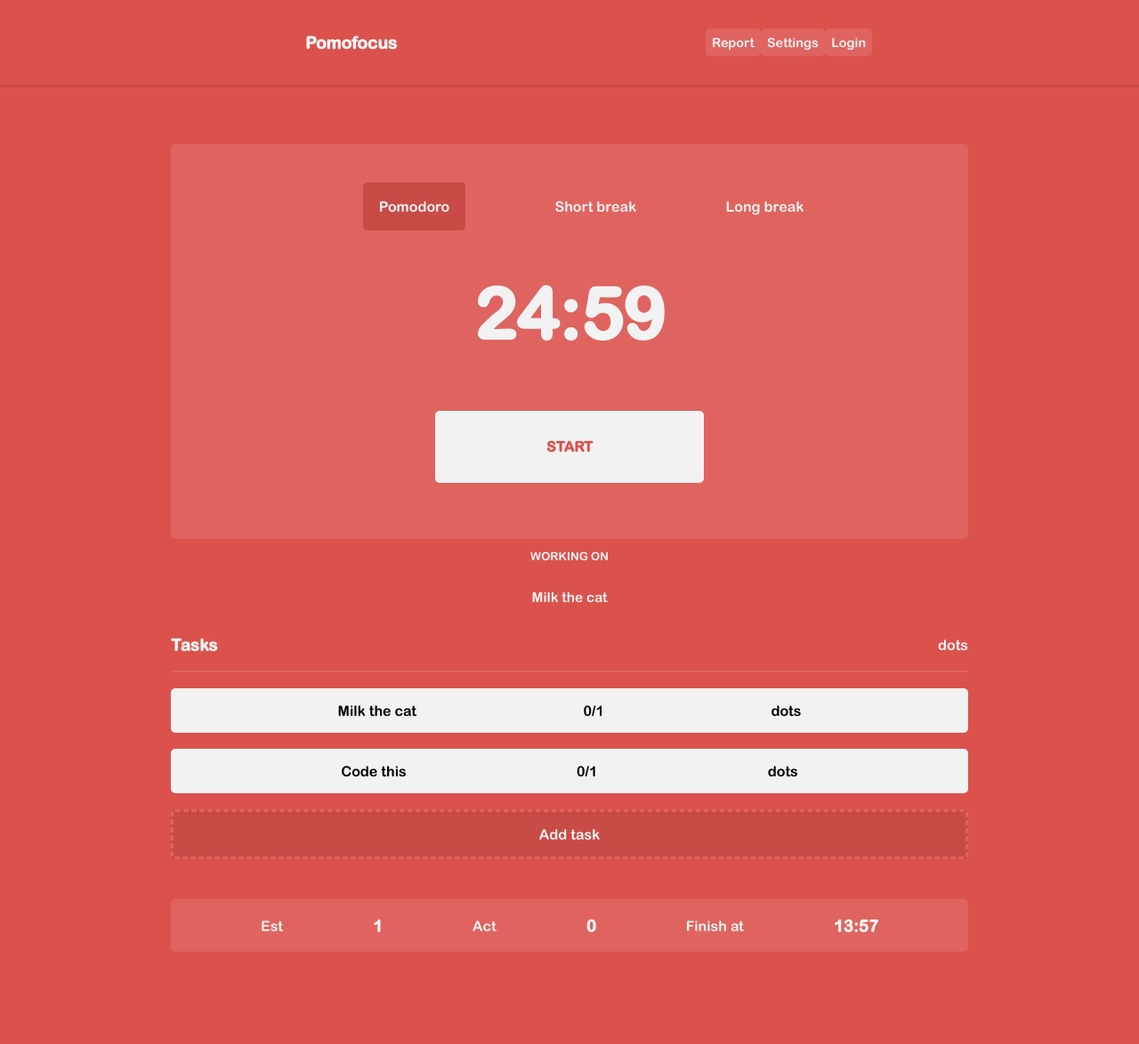
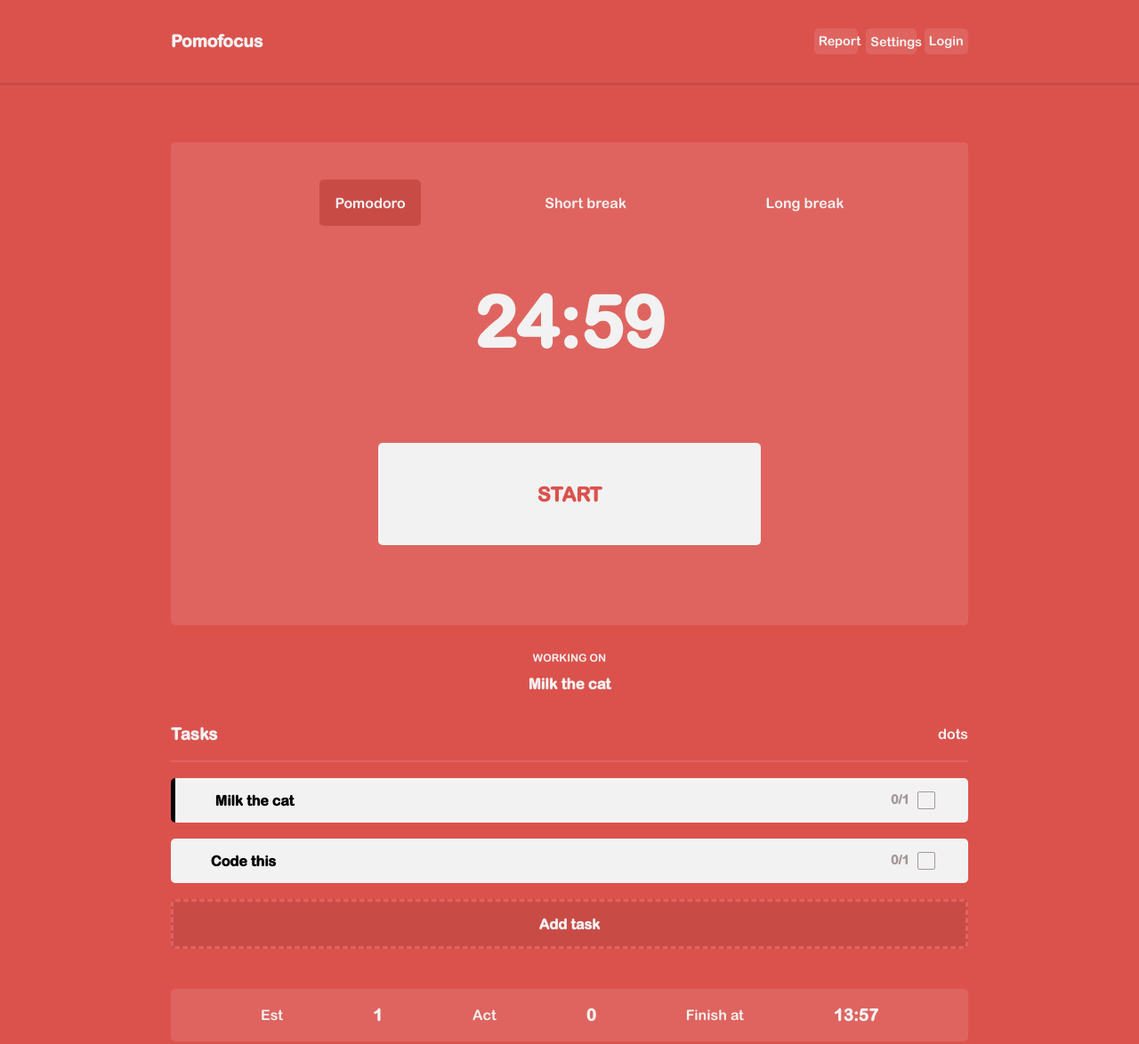
Before and after one commit to mariatlund/recreate-this, a plain HTML site: page index.html in a window 1280 px wide. Shown: the top 1174 px of the page at 89% size. Drawn offline with Linux system fonts and the light colour scheme.

Commit message:
adjustments to flex, font sizes, etc

```diff
--- a/css/style.css
+++ b/css/style.css
@@ -36,7 +36,7 @@
   display: flex;
   flex-direction: row;
   align-items: center;
-  justify-content: space-around;
+  justify-content: space-between;
   background-color: var(--primary-color);
   color: var(--primary-font-color);
   padding: 2.5%;
@@ -60,11 +60,9 @@
 }
 
 header ul {
-  display: flex;
-  flex-direction: row;
-  flex-wrap: nowrap;
-  justify-content: space-evenly;
-  /* gap: 5%; */
+  display: grid;
+  grid-template-columns: repeat(3, 1fr);
+  grid-column-gap: 5%;
   margin: 0%;
 }
 
@@ -74,7 +72,7 @@
 
 header ul a {
   background-color: var(--secondary-color);
-  padding: 5%;
+  padding: 10%;
   font-size: 90%;
   border-radius: 5px;
 }
@@ -93,7 +91,6 @@
   background-color: var(--secondary-color);
   display: grid;
   grid-template-columns: 1fr;
-  padding-inline: var(--section-padding);
   padding-top: 3%;
   border-radius: 5px;
   width: 100%;
@@ -104,14 +101,16 @@
   flex-direction: row;
   flex-wrap: nowrap;
   align-items: center;
-  justify-content: space-around;
-  width: 100%;
+  justify-content: space-evenly;
   list-style: none;
+}
+
+.timer-menu li {
+  padding: 2%;
 }
 
 .current-menu-option {
   background-color: var(--tertiary-color);
-  padding: 3%;
   border-radius: 5px;
 }
 
@@ -131,6 +130,7 @@
   text-decoration: none;
   text-transform: uppercase;
   font-weight: bold;
+  font-size: 140%;
   background-color: var(--primary-font-color);
   color: var(--primary-color);
   padding: 5%;
@@ -144,16 +144,19 @@
   display: flex;
   flex-direction: column;
   align-items: center;
+  justify-content: flex-start;
   text-transform: uppercase;
-  font-size: 80%;
+  font-size: 75%;
   color: var(--primary-font-color);
-  /* font-weight: bold; */
+  margin-top: 2%;
 }
 
 .current-task {
   color: var(--primary-font-color);
-  font-size: 120%;
+  font-size: 140%;
   text-transform: none;
+  margin-top: 0%;
+  font-weight: bold;
 }
 
 .tasks-menu {
@@ -180,23 +183,47 @@
   display: flex;
   flex-direction: row;
   align-items: center;
-  justify-content: space-evenly;
-  width: 100%;
+  justify-content: space-between;
+  /* width: 100%; */
   margin-top: 2%;
   border-radius: 5px;
+  padding-inline: 5%;
+  font-weight: bold;
 }
 
-.task-name {
-  align-self: flex-start;
+.task-details {
+  display: grid;
+  grid-template-columns: 1fr 1fr;
+  gap: 20%;
+}
+
+.dots {
+  display: block;
+  aspect-ratio: 1/1;
+  width: 20px;
+  border-style: solid;
+  border-color: var(--grey-font-color);
+  border-width: 1px;
+  border-radius: 2px;
+}
+
+.checklist {
+  color: var(--grey-font-color);
+  font-size: 90%;
 }
 
 .add-task {
   background-color: var(--tertiary-color);
-  text-align: center;
+  justify-content: center;
   color: var(--primary-font-color);
   border-style: dashed;
   border-color: var(--secondary-color);
   border-width: 3px;
+}
+
+.unfinished {
+  border-left: solid;
+  border-width: 5px;
 }
 
 .overview-container {
--- a/index.html
+++ b/index.html
@@ -43,13 +43,17 @@
           <div class="tasks-list">
             <div class="task unfinished">
               <p class="task-name">Milk the cat</p>
-              <p>0/1</p>
-              <div>dots</div>
+              <div class="task-details">
+                <div class="checklist">0/1</div>
+                <div class="dots"></div>
+              </div>
             </div>
             <div class="task finished">
               <p class="task-name">Code this</p>
-              <p>0/1</p>
-              <div>dots</div>
+              <div class="task-details">
+                <div class="checklist">0/1</div>
+                <div class="dots"></div>
+              </div>
             </div>
             <div class="task add-task">
               <p>Add task</p>
```
